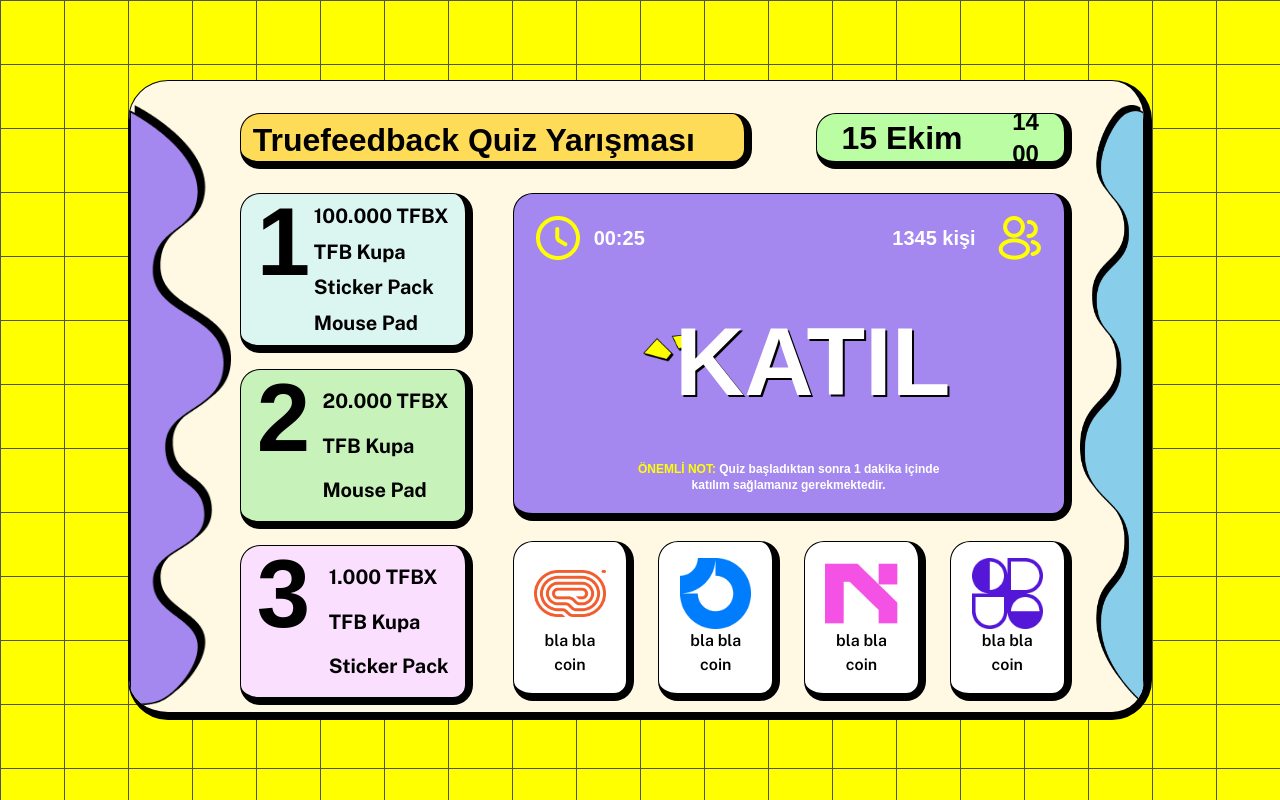
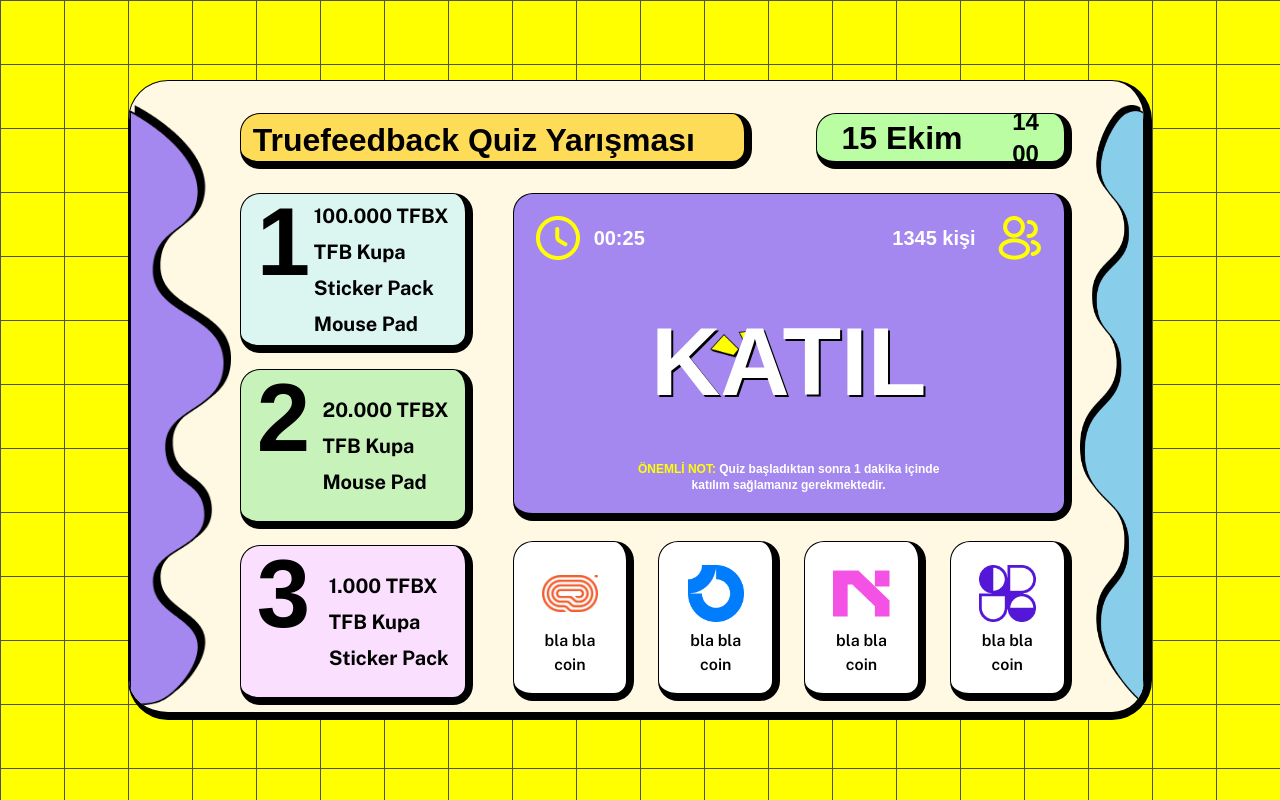
Before and after one commit to CryptQuiz/client, a Next.js app: page /description in a window 1280 px wide. Built offline with nearby package versions, Linux system fonts and the light colour scheme; a web font is replaced by a local one.

Commit message:
Feat:responsive design

```diff
--- a/app/layout.jsx
+++ b/app/layout.jsx
@@ -62,7 +62,7 @@
             </div>
             </Link>
           </header>
-          {pathName !== "/profile" & pathName !== "/home" ?
+          {pathName !== "/profile" & pathName !== "/home" & pathName !== "/" ?
             <div className="w-[90vw] lg:w-[80vw] h-[95vh] lg:h-[80vh] bg-neu-white rounded-20 lg:rounded-40 overflow-hidden border border-black border-r-4 border-b-4 lg:border-r-8 lg:border-b-8">
               {children}
             </div>
--- a/app/page.jsx
+++ b/app/page.jsx
@@ -2,7 +2,7 @@
 
 export default function Home() {
   return (
-    <div className='bg-neu-yellow h-screen'>
+    <div className='h-screen'>
       <div className='flex justify-between bg-no-repeat'>
         <button className='bg-neu-pink text-5xl py-4 px-6 rounded-xl justify-center items-center mt-8 ml-48'>Q</button>
         <button className='bg-neu-purple w-64 h-14 text-xl rounded-lg justify-center items-center mt-10 mr-48'>Connect Wallet</button>
--- a/components/Join/Join.jsx
+++ b/components/Join/Join.jsx
@@ -31,8 +31,8 @@
                         </div>
                     </div>
 
-                        <div  className='flex flex-row justify-center items-center w-full h-full'>
-                            <div className='hidden lg:block relative left-4 -top-4 w-12 h-8 max-w-15 max-h-10'>
+                        <div  className='flex flex-row justify-center items-center w-full h-full relative'>
+                            <div className='hidden lg:block absolute left-44 top-16 w-12 h-8 max-w-15 max-h-10'>
                                 <Image
                                 src="/images/katil.png"
                                 alt='image'
--- a/components/JoinSponsor/JoinSponsor.jsx
+++ b/components/JoinSponsor/JoinSponsor.jsx
@@ -29,7 +29,7 @@
             <div key={index} className='flex relative flex-col items-center justify-around text-center
              bg-white p-1 lg:p-4 w-1/4 h-full rounded-10 lg:rounded-20 border border-black border-r-4 border-b-4 lg:border-r-8 lg:border-b-8'>
                         <div
-                       style={{width: '90%', height: '90%', position: 'relative'}}
+                       style={{width: '70%', height: '70%', position: 'relative'}}
                         >
                         <Image
                     src={i.img}
--- a/components/Stats/Stats.jsx
+++ b/components/Stats/Stats.jsx
@@ -5,7 +5,7 @@
     <div className='flex flex-col h-[42vh] lg:h-[65vh] space-y-4 font-bold '>
                     <div className='flex flex-row justify-between h-[12vh] lg:h-[20vh] bg-neu-blue4 rounded-10 lg:rounded-20 border border-black border-r-4 border-b-4 lg:border-r-8 lg:border-b-8'>
                         <div className='text-6xl lg:text-8xl text-black ml-4 font-lexend'>1</div>
-                        <div className='flex flex-col h-full justify-evenly text-sm lg:text-xl text-black font-semibold lg:font-bold font-public'>
+                        <div className='flex flex-col h-full justify-center text-sm lg:text-xl text-black font-semibold lg:font-bold font-public space-y-2'>
                             <div className='mr-4'>100.000 TFBX</div>
                             <div className='mr-4'>TFB Kupa</div>
                             <div className='mr-4'>Sticker Pack</div>
@@ -14,7 +14,7 @@
                     </div>
                     <div className='flex flex-row justify-between h-[12vh] lg:h-[20vh] bg-neu-green4 rounded-10 lg:rounded-20 border border-black border-r-4 border-b-4 lg:border-r-8 lg:border-b-8'>
                         <div className='text-6xl lg:text-8xl text-black ml-4 font-lexend'>2</div>
-                        <div className='flex flex-col justify-evenly text-sm lg:text-xl text-black font-semibold lg:font-bold font-public'>
+                        <div className='flex flex-col justify-center text-sm lg:text-xl text-black font-semibold lg:font-bold font-public space-y-2'>
                             <div className='mr-4'>20.000 TFBX</div>
                             <div className='mr-4'>TFB Kupa</div>
                             <div className='mr-4'>Mouse Pad</div>
@@ -22,7 +22,7 @@
                     </div>
                     <div className='flex flex-row justify-between h-[12vh] lg:h-[20vh] bg-neu-pink4 rounded-10 lg:rounded-20 border border-black border-r-4 border-b-4 lg:border-r-8 lg:border-b-8'>
                         <div className='text-6xl lg:text-8xl text-black ml-4 font-lexend'>3</div>
-                        <div className='flex flex-col justify-evenly text-sm lg:text-xl text-black font-semibold lg:font-bold font-public'>
+                        <div className='flex flex-col justify-center text-sm lg:text-xl text-black font-semibold lg:font-bold font-public space-y-2'>
                             <div className='mr-4'>1.000 TFBX</div>
                             <div className='mr-4'>TFB Kupa</div>
                             <div className='mr-4'>Sticker Pack</div>
--- a/package.json
+++ b/package.json
@@ -14,7 +14,8 @@
     "react": "^18",
     "react-dom": "^18",
     "storken": "^2.0.11",
-    "storken-storage": "^1.0.8"
+    "storken-storage": "^1.0.8",
+    "yarn": "^1.22.19"
   },
   "devDependencies": {
     "autoprefixer": "^10",
```
Also changed, not shown: data/clients.js (+3 -11 lines), 2 other files (tests, documents, lock files or other folders).
